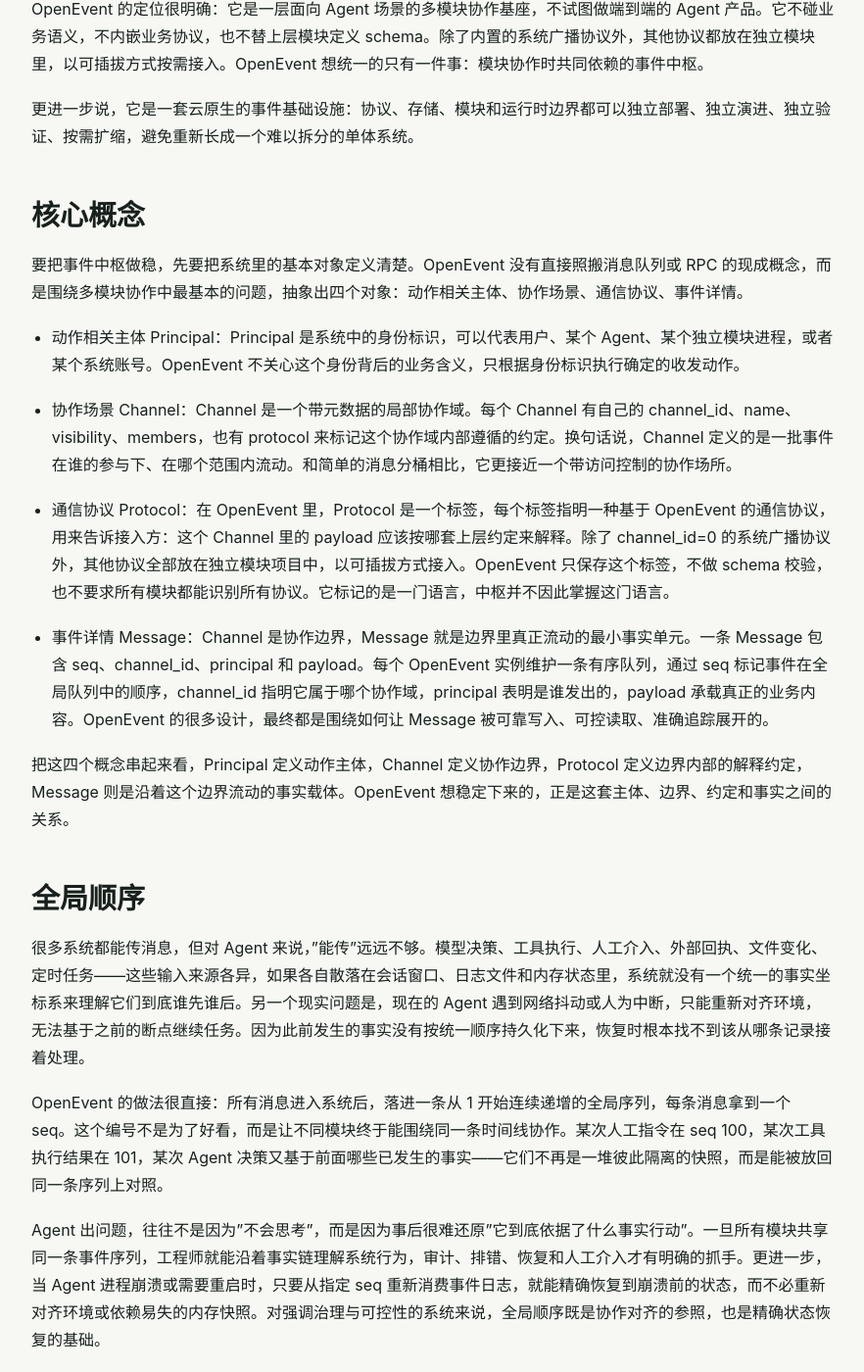
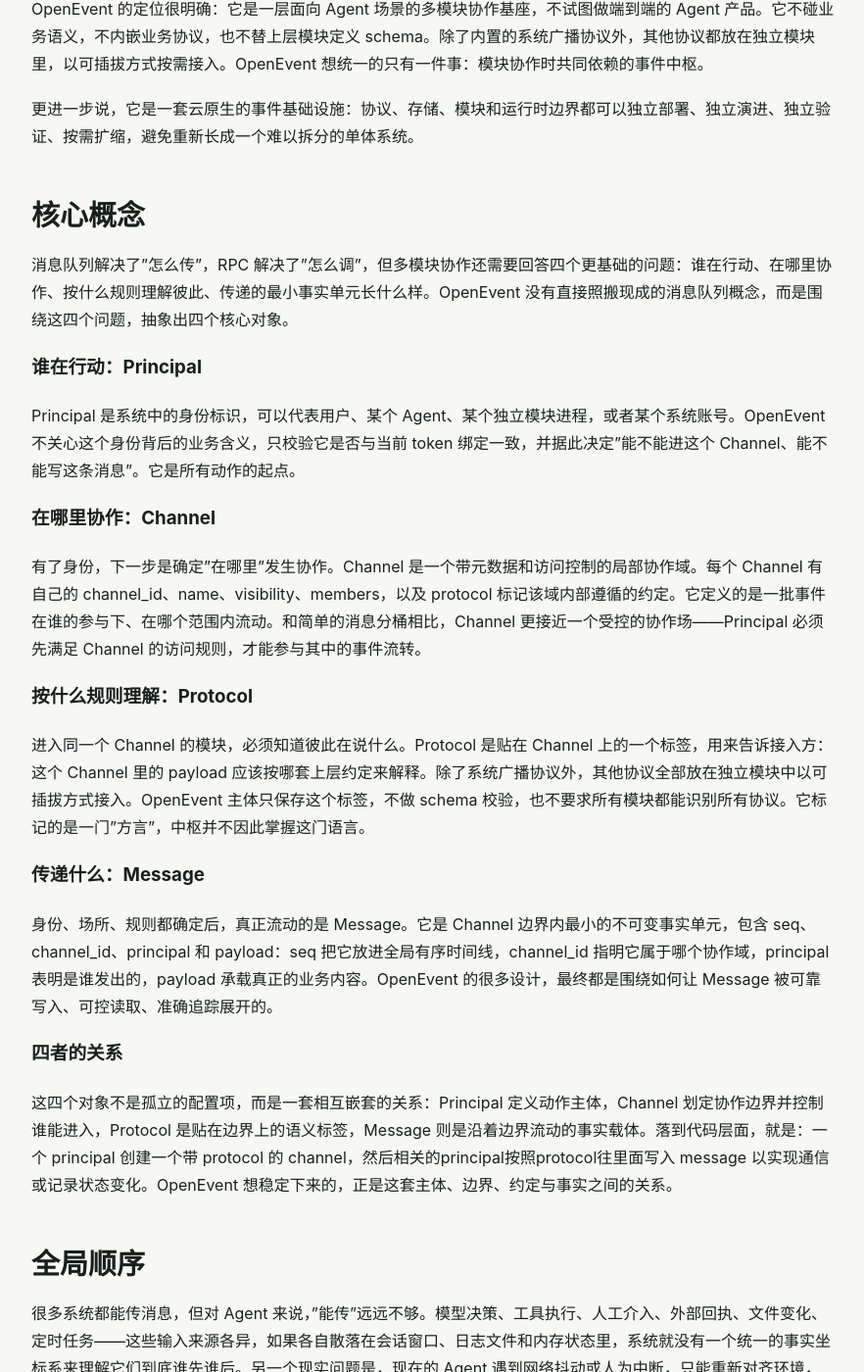
Before and after one commit to openevent2026/openevent-blog, a Jekyll site: the page built from _posts/2026-05-29-openevent-framework.md, in a window 1280 px wide and 1400 px high, scrolled down 1118 px. Shown: the whole window at 98% size, without its empty margins (198-1080 px from the left). Built offline with Jekyll 4.4.1, drawn with Linux system fonts in a browser that asks for light colours; some of the changed text lies outside the part shown.

Commit message:
update url

```diff
--- a/_config.yml
+++ b/_config.yml
@@ -3,11 +3,11 @@
 lang: zh-CN
 timezone: Asia/Shanghai
 author: OpenEvent
-url: "https://openevent2026.github.io"
+url: "https://openevent-official.github.io"
 baseurl: "/openevent-blog"
-repository: openevent2026/openevent-blog
-github_repo: "https://github.com/openevent2026/openevent-blog"
-openevent_repo: "https://github.com/openevent2026/openevent"
+repository: openevent-official/openevent-blog
+github_repo: "https://github.com/openevent-official/openevent-blog"
+openevent_repo: "https://github.com/openevent-official/openevent"
 logo: /assets/images/favicon.svg
 keywords: "OpenEvent, Agent framework, event-driven, log-first, 事件驱动, 日志先行, Agent 框架"
 
--- a/_posts/2026-05-29-openevent-framework.md
+++ b/_posts/2026-05-29-openevent-framework.md
@@ -23,18 +23,24 @@
 更进一步说，它是一套云原生的事件基础设施：协议、存储、模块和运行时边界都可以独立部署、独立演进、独立验证、按需扩缩，避免重新长成一个难以拆分的单体系统。
 
 ## 核心概念
+消息队列解决了"怎么传"，RPC 解决了"怎么调"，但多模块协作还需要回答四个更基础的问题：谁在行动、在哪里协作、按什么规则理解彼此、传递的最小事实单元长什么样。OpenEvent 没有直接照搬现成的消息队列概念，而是围绕这四个问题，抽象出四个核心对象。
 
-要把事件中枢做稳，先要把系统里的基本对象定义清楚。OpenEvent 没有直接照搬消息队列或 RPC 的现成概念，而是围绕多模块协作中最基本的问题，抽象出四个对象：动作相关主体、协作场景、通信协议、事件详情。
+### 谁在行动：Principal
+Principal 是系统中的身份标识，可以代表用户、某个 Agent、某个独立模块进程，或者某个系统账号。OpenEvent 不关心这个身份背后的业务含义，只校验它是否与当前 token 绑定一致，并据此决定"能不能进这个 Channel、能不能写这条消息"。它是所有动作的起点。
 
-- 动作相关主体 Principal：Principal 是系统中的身份标识，可以代表用户、某个 Agent、某个独立模块进程，或者某个系统账号。OpenEvent 不关心这个身份背后的业务含义，只根据身份标识执行确定的收发动作。
-- 协作场景 Channel：Channel 是一个带元数据的局部协作域。每个 Channel 有自己的 channel_id、name、visibility、members，也有 protocol 来标记这个协作域内部遵循的约定。换句话说，Channel 定义的是一批事件在谁的参与下、在哪个范围内流动。和简单的消息分桶相比，它更接近一个带访问控制的协作场所。
-- 通信协议 Protocol：在 OpenEvent 里，Protocol 是一个标签，每个标签指明一种基于 OpenEvent 的通信协议，用来告诉接入方：这个 Channel 里的 payload 应该按哪套上层约定来解释。除了 channel_id=0 的系统广播协议外，其他协议全部放在独立模块项目中，以可插拔方式接入。OpenEvent 只保存这个标签，不做 schema 校验，也不要求所有模块都能识别所有协议。它标记的是一门语言，中枢并不因此掌握这门语言。
-- 事件详情 Message：Channel 是协作边界，Message 就是边界里真正流动的最小事实单元。一条 Message 包含 seq、channel_id、principal 和 payload。每个 OpenEvent 实例维护一条有序队列，通过 seq 标记事件在全局队列中的顺序，channel_id 指明它属于哪个协作域，principal 表明是谁发出的，payload 承载真正的业务内容。OpenEvent 的很多设计，最终都是围绕如何让 Message 被可靠写入、可控读取、准确追踪展开的。
+### 在哪里协作：Channel
+有了身份，下一步是确定"在哪里"发生协作。Channel 是一个带元数据和访问控制的局部协作域。每个 Channel 有自己的 channel_id、name、visibility、members，以及 protocol 标记该域内部遵循的约定。它定义的是一批事件在谁的参与下、在哪个范围内流动。和简单的消息分桶相比，Channel 更接近一个受控的协作场——Principal 必须先满足 Channel 的访问规则，才能参与其中的事件流转。
 
-把这四个概念串起来看，Principal 定义动作主体，Channel 定义协作边界，Protocol 定义边界内部的解释约定，Message 则是沿着这个边界流动的事实载体。OpenEvent 想稳定下来的，正是这套主体、边界、约定和事实之间的关系。
+### 按什么规则理解：Protocol
+进入同一个 Channel 的模块，必须知道彼此在说什么。Protocol 是贴在 Channel 上的一个标签，用来告诉接入方：这个 Channel 里的 payload 应该按哪套上层约定来解释。除了系统广播协议外，其他协议全部放在独立模块中以可插拔方式接入。OpenEvent 主体只保存这个标签，不做 schema 校验，也不要求所有模块都能识别所有协议。它标记的是一门"方言"，中枢并不因此掌握这门语言。
+
+### 传递什么：Message
+身份、场所、规则都确定后，真正流动的是 Message。它是 Channel 边界内最小的不可变事实单元，包含 seq、channel_id、principal 和 payload：seq 把它放进全局有序时间线，channel_id 指明它属于哪个协作域，principal 表明是谁发出的，payload 承载真正的业务内容。OpenEvent 的很多设计，最终都是围绕如何让 Message 被可靠写入、可控读取、准确追踪展开的。
+
+### 四者的关系
+这四个对象不是孤立的配置项，而是一套相互嵌套的关系：Principal 定义动作主体，Channel 划定协作边界并控制谁能进入，Protocol 是贴在边界上的语义标签，Message 则是沿着边界流动的事实载体。落到代码层面，就是：一个 principal 创建一个带 protocol 的 channel，然后相关的principal按照protocol往里面写入 message 以实现通信或记录状态变化。OpenEvent 想稳定下来的，正是这套主体、边界、约定与事实之间的关系。
 
 ## 全局顺序
-
 很多系统都能传消息，但对 Agent 来说，"能传"远远不够。模型决策、工具执行、人工介入、外部回执、文件变化、定时任务——这些输入来源各异，如果各自散落在会话窗口、日志文件和内存状态里，系统就没有一个统一的事实坐标系来理解它们到底谁先谁后。另一个现实问题是，现在的 Agent 遇到网络抖动或人为中断，只能重新对齐环境，无法基于之前的断点继续任务。因为此前发生的事实没有按统一顺序持久化下来，恢复时根本找不到该从哪条记录接着处理。
 
 OpenEvent 的做法很直接：所有消息进入系统后，落进一条从 1 开始连续递增的全局序列，每条消息拿到一个 seq。这个编号不是为了好看，而是让不同模块终于能围绕同一条时间线协作。某次人工指令在 seq 100，某次工具执行结果在 101，某次 Agent 决策又基于前面哪些已发生的事实——它们不再是一堆彼此隔离的快照，而是能被放回同一条序列上对照。
@@ -42,15 +48,13 @@
 Agent 出问题，往往不是因为"不会思考"，而是因为事后很难还原"它到底依据了什么事实行动"。一旦所有模块共享同一条事件序列，工程师就能沿着事实链理解系统行为，审计、排错、恢复和人工介入才有明确的抓手。更进一步，当 Agent 进程崩溃或需要重启时，只要从指定 seq 重新消费事件日志，就能精确恢复到崩溃前的状态，而不必重新对齐环境或依赖易失的内存快照。对强调治理与可控性的系统来说，全局顺序既是协作对齐的参照，也是精确状态恢复的基础。
 
 ## 模块协作边界
-
 全局顺序解决了谁先谁后的问题，但还没解决"这件事归谁管"的问题。如果所有消息都堆在同一条总线上，没有局部边界，不同模块的业务事件很快会搅在一起，排查时难以定位，新增功能时牵一发而动全身。
 
 OpenEvent 在全局序列之上引入了 Channel。它不是简单的消息分组，而是一个带协议标签的局部协作域。每个 Channel 绑定一个 protocol，模块在这个边界内自行约定事件种类、payload 结构和演进节奏，OpenEvent 主体不介入这些语义解释。
 
-这样，系统真正被统一的是顺序、ACL、读写语义和传输骨架；真正被解耦的是各模块在各自 Channel 内部使用的业务语言。IM 走 im.v1，模型代理走 llm.v1，未来工具调用走 tool.v1——它们不需要被压扁成一套全局统一的 payload 模型。新增模块时，不必回头修改一个越来越臃肿的中心协议，直接开一个新的 Channel，挂上自己的协议标签即可，变化被限制在局部。
+这样，系统真正被统一的是顺序、访问控制、读写语义和传输骨架；真正被解耦的是各模块在各自 Channel 内部使用的业务语言。IM 走 im.v1，模型代理走 llm.v1，未来工具调用走 tool.v1——它们不需要被压扁成一套全局统一的 payload 模型。新增模块时，不必回头修改一个越来越臃肿的中心协议，直接开一个新的 Channel，挂上自己的协议标签即可，变化被限制在局部。
 
 ## 服务端不解释 payload
-
 中心服务既然能见到所有消息，一个很自然的诱惑就是顺手把协议校验也接过来——字段约束、结构检查、动作语义，一并做掉。短期看确实更完整，长期看却是把所有模块的协议演进绑在了自己身上。IM 改一个字段要升级中心服务，模型代理换一套输出格式也要升级中心服务，中枢迟早变成新的阻塞点。
 
 OpenEvent 直接回避这一步。服务端知道 protocol 标签的存在，但 payload 对它只是字节流，不做 schema 校验，也不理解业务语义。它只管顺序、权限、写入约束、读取语义和可追踪性；"这段内容到底是什么意思"留给上层模块自己解释。
@@ -58,27 +62,23 @@
 业务协议变得快，基础设施变得慢。把协议解释权留在模块边界内，字段怎么增删、动作怎么表达、事件之间怎么关联，模块可以独立调整，不需要反过来牵动整个基础设施层一起发版。一个想长期稳定的事件中枢，克制比多做更重要。
 
 ## 会话放到协议层
-
 前面说协议解释权留给模块，具体怎么落地，可以用 IM 模块来看。IM 是一个独立项目，基于 OpenEvent 实现了 im.v1 协议。在它自己的定义里，一个 IM 会话就是一条 protocol=im.v1 的 Channel，会话的静态信息——provider、session_id、session_type、members——放在 Channel 的 description 元数据里，不占用消息 payload。
 
 真正不断追加到事件流里的，是三类动态事件：
-
-- sync.record：IM 平台上真实发生了一条记录。由 IM 模块写入，data 里带 provider_message_id、msg_type、text、content_raw。它表达的是"平台上确实出现了这条消息"。
+- sync.record：IM 平台上真实发生了一条记录。由 IM 模块写入，data 里带 provider_message_id、msg_type、text、content_raw。它表达的是“平台上确实出现了这条消息”。
 - send.request：业务模块想往 IM 平台发消息。由业务方写入，IM 模块消费。payload 里有 request_id、msg_type、content、idempotency_key。它表达的是动作请求，和平台侧的真实记录分开处理。
 - send.result：发送动作执行得怎么样。由 IM 模块写回，prev_seq 指向对应的 send.request，payload 里带 status、provider_message_id、error_code。它表达的是"刚才那个请求成功了还是失败了"，并不表达"群里出现了什么新内容"。如果成功，平台后续会把真实消息回调回来，再由 IM 模块写成 sync.record。
 
-假设某个业务模块想往飞书发一句"请审批 Alice"。它先往 im.v1 的 Channel 写一条 send.request；IM 模块订阅到后调用飞书 API；调用结束后回写 send.result；随后飞书平台产生真实聊天记录，IM 模块再同步为 sync.record。同一件事在事件流里被拆成三步：想发什么、发得怎么样、平台上最终发生了什么。
+假设某个业务模块想往飞书发一句“请审批 Alice”。它先往 im.v1 的 Channel 写一条 send.request；IM 模块订阅到后调用飞书 API；调用结束后回写 send.result；随后飞书平台产生真实聊天记录，IM 模块再同步为 sync.record。同一件事在事件流里被拆成三步：想发什么、发得怎么样、平台上最终发生了什么。
 
-会话仍然存在，只是放到了协议层。OpenEvent 本体仍然不需要理解聊天业务，它只需要保证这几类消息都能按统一顺序进入同一个 Channel，并继续受同一套 ACL 和读写语义约束。至于 im.v1 字段怎么长、动作和记录怎么关联，这些属于独立 IM 模块的职责，不属于 OpenEvent 主体的内建能力。
+会话仍然存在，只是放到了协议层。OpenEvent 本体仍然不需要理解聊天业务，它只需要保证这几类消息都能按统一顺序进入同一个 Channel，并继续受同一套访问控制和读写语义约束。至于 im.v1 字段怎么长、动作和记录怎么关联，这些属于独立 IM 模块的职责，不属于 OpenEvent 主体的内建能力。
 
 ## 访问控制
-
 OpenEvent 的访问控制直接嵌在事件骨架里，框架层面只回答最基础的三个问题：谁能读、谁能写、谁能管。更复杂的权限模型留给上层业务或网关自行扩展。
 
-校验逻辑很直接：先确认"你是谁"，再判断"你对这个 Channel 能做什么"。身份靠 principal + token 确认，动作权限则落在 Channel 的 visibility 和 members 上。
+校验逻辑很直接：先确认“你是谁”，再判断“你对这个 Channel 能做什么”。身份靠 principal + token 确认，动作权限则落在 Channel 的 visibility 和 members 上。
 
 Channel 目前分三种可见性：
-
 - public：所有人可读可写，元信息对所有人可见；
 - protected：所有人可读，只有成员可写；
 - private：只有成员可读可写。
@@ -88,35 +88,28 @@
 这套规则显然覆盖不了所有企业级场景，比如细粒度字段级权限、动态角色继承、临时授权等都没涉及。但对当前阶段来说，它提供了足够清晰的边界：规则少、行为可预期、接入成本低。如果后续真有更复杂的需求，更适合在模块层或网关层按需补充，避免把复杂度提前塞进基座。
 
 ## 轻量模块和 DEMO
-
 骨架本身离可用还差得远。OpenEvent 主体只负责事件顺序和访问控制，真正让系统跑起来的是长在这套骨架上的确定性模块——把各 Agent 系统中重复出现的共性需求，抽象成可独立维护的组件。
-
 目前已经实现的有三个。
-
 IM 模块基于 im.v1 协议，提供 payload 编解码、发布辅助，以及面向飞书/Lark 点对点单聊的同步 worker。它把外部 IM 平台上的真实消息同步成 sync.record，消费业务侧写出的 send.request，调用平台 API 后写回 send.result。它不理解 Agent 的任务目标，也不关心模型怎么推理。
-
-Model Proxy 基于 llm.v1 协议，消费 infer.request，调用 OpenAI-compatible API，再把 infer.result 写回同一个模型 Channel。对 OpenEvent 主体来说，这只是一条请求事件和一条结果事件。模型服务可以替换，协议可以演进，但中枢和大部分模块不受影响。
-
-Agent Demo 则是把上述模块串起来的最小闭环。它提供了一个聊天机器人，以及一套尽量简单的运行脚本，用来快速体验整套架构。
+Model Proxy基于 llm.v1 协议，消费 infer.request，调用 OpenAI-compatible API，再把 infer.result 写回同一个模型 Channel。对 OpenEvent 主体来说，这只是一条请求事件和一条结果事件。模型服务可以替换，协议可以演进，但中枢和大部分模块不受影响。
+Agent Demo则是把上述模块串起来的最小闭环。它提供了一个聊天机器人，以及一套尽量简单的运行脚本，用来快速体验整套架构。
 
 这个 Demo 里，每个会话绑定三类 Channel：
-
 - IM channel（protocol=im.v1）：承载用户输入、Agent 回复请求和 IM 发送结果；
 - Model channel（protocol=llm.v1）：承载模型推理请求和结果；
 - WAL channel（protocol=agent.wal.v1）：承载 Agent 在发起模型请求前写下的前置提交记录。
 
 用户在 IM 里发来一条消息，IM syncer 先写入 sync.record。Agent 看到这条事实后，会先往 WAL channel 写一条 llm.request.prepare，记录这次要处理哪些用户消息、写入模型请求前上一条模型请求在哪里；随后才向 Model channel 写入 infer.request。model-proxy 调用模型 provider 后写入 infer.result；Agent 再把最终回复写成 IM channel 里的 send.request；IM syncer 发送到 IM 平台并写回 send.result。
 
-这条链路看起来比"收到消息后直接调模型再回消息"多了几步，多出来的是可恢复、可审计、可解释的工程边界。Agent 崩溃在 WAL 之后、模型请求之前，可以根据 WAL 补发；模型请求发出但结果未回，可以从 Model channel 恢复；IM 发送请求已经写入但平台调用失败，可以沿着 send.result 排查。每一步都是事件，不再是散落在进程内存里的临时状态。
+这条链路看起来比“收到消息后直接调模型再回消息”多了几步，多出来的是可恢复、可审计、可解释的工程边界。Agent 崩溃在 WAL 之后、模型请求之前，可以根据 WAL 补发；模型请求发出但结果未回，可以从 Model channel 恢复；IM 发送请求已经写入但平台调用失败，可以沿着 send.result 排查。每一步都是事件，不再是散落在进程内存里的临时状态。
 
 Demo 的真正价值不是聊天功能，而是验证 OpenEvent 的模块边界能否跑通真实的 Agent 闭环。IM、模型代理、Agent、查看面板各自独立维护，不通过私有 API 强绑定，只围绕同一条事件日志协作。换掉 IM 平台、换掉模型 provider、增强 Agent 策略，理论上都发生在各自模块内部，不需要把整个系统推倒重来。
 
-- IM 模块：[https://github.com/openevent2026/openevent-modules-im.git](https://github.com/openevent2026/openevent-modules-im.git)
-- Model Proxy：[https://github.com/openevent2026/openevent-modules-model-proxy.git](https://github.com/openevent2026/openevent-modules-model-proxy.git)
-- Agent Demo：[https://github.com/openevent2026/openevent-agent-demo.git](https://github.com/openevent2026/openevent-agent-demo.git)
+- IM 模块：[https://github.com/openevent-official/openevent-modules-im.git](https://github.com/openevent-official/openevent-modules-im.git)
+- Model Proxy：[https://github.com/openevent-official/openevent-modules-model-proxy.git](https://github.com/openevent-official/openevent-modules-model-proxy.git)
+- Agent Demo：[https://github.com/openevent-official/openevent-agent-demo.git](https://github.com/openevent-official/openevent-agent-demo.git)
 
 ## 记录查询面板
-
 ![OpenEvent View]({{ '/assets/images/openevent-view.png' | relative_url }})
 
 OpenEvent 还提供了一个独立的事件查询模块 OpenEvent View，专门用来审计和排查问题。
@@ -125,10 +118,9 @@
 
 实际排查时，工程师要回答的往往不是"某一行日志说了什么"，而是"用户消息在哪个 seq 进入系统，Agent 何时准备发起模型请求，模型结果如何返回，IM 发送动作是否成功"。这些事件分散在不同的 Channel 里，单行孤立日志很难还原这条链路。openevent-view 把它们放在同一个查询视图里，按 seq 排好，因果一目了然。
 
-项目地址：[https://github.com/openevent2026/openevent-view](https://github.com/openevent2026/openevent-view)
+项目地址：[https://github.com/openevent-official/openevent-view](https://github.com/openevent-official/openevent-view)
 
 ## 避免传统事件驱动架构缺陷
-
 传统事件驱动架构中，一个服务发出事件后，下游什么时候处理完成是不确定的，中间会存在业务状态不一致的时间窗口；一个业务动作可能跨多个 topic、多个 broker、多个服务日志和多份本地状态；常见消息系统也往往只能保证单个分区、某个 key 或某个 topic 内部有序，跨分区、跨 topic 的全局顺序很难成立，从而导致顺序不清，排查问题困难。
 
 OpenEvent 的取舍刚好相反：它把模块协作收敛到一条全局有序日志里，任何进入系统的消息都有连续递增的 seq。这相当于给系统提供了一个基于序号的逻辑时钟，所有基于这条队列的通信都可以用这个逻辑时钟对齐。对全异步的 Agent 场景来说，这比追求高吞吐更实际——Agent 的关键路径本来就经过模型推理，这已经是慢操作；单条全局有序队列通常不会是最先出现的瓶颈。
@@ -139,10 +131,9 @@
 
 对于事件契约演化，OpenEvent 尽量把边界显式化。Channel + Protocol 定义了局部协作域：一个 Channel 说明消息在哪个边界内流动，一个 protocol 说明 payload 应该按哪套上层约定解释。im.v1、llm.v1、agent.wal.v1 可以各自演进；OpenEvent 主体只保存标签，不把所有业务字段塞进中心 schema。破坏性变化也不应该偷偷改字段，而应该进入新的协议版本。
 
-所以，OpenEvent 的目标不止是"再做一个事件总线"。它试图修正传统事件驱动架构最容易失控的几个位置：让确定性模块尽量不互相通信，统一围绕 Agent 的决策链读写事实；把日志从分散变成集中有序，把一致性窗口变成明确的逻辑时钟，把契约从隐式变成 Channel 级显式，把恢复和审计从事后补丁变成事件骨架的一部分。
+所以，OpenEvent 的目标不止是“再做一个事件总线”。它试图修正传统事件驱动架构最容易失控的几个位置：让确定性模块尽量不互相通信，统一围绕 Agent 的决策链读写事实；把日志从分散变成集中有序，把一致性窗口变成明确的逻辑时钟，把契约从隐式变成 Channel 级显式，把恢复和审计从事后补丁变成事件骨架的一部分。
 
 ## 后续方向
-
 OpenEvent 还在早期阶段。接下来整个架构会继续朝更清晰的云原生边界演进：可替换的后端实现、独立部署的协议模块、更明确的运行时管理，以及更适合容器化和分布式运维的方式。
 
 短期内值得期待的方向包括：
```
Also changed, not shown: _posts/2026-05-22-agent-foundation-en.md (+1 -1 lines), _posts/2026-05-22-agent-foundation.md (+3 -7 lines), _posts/2026-05-29-openevent-framework-en.md (+4 -4 lines), README.md.
